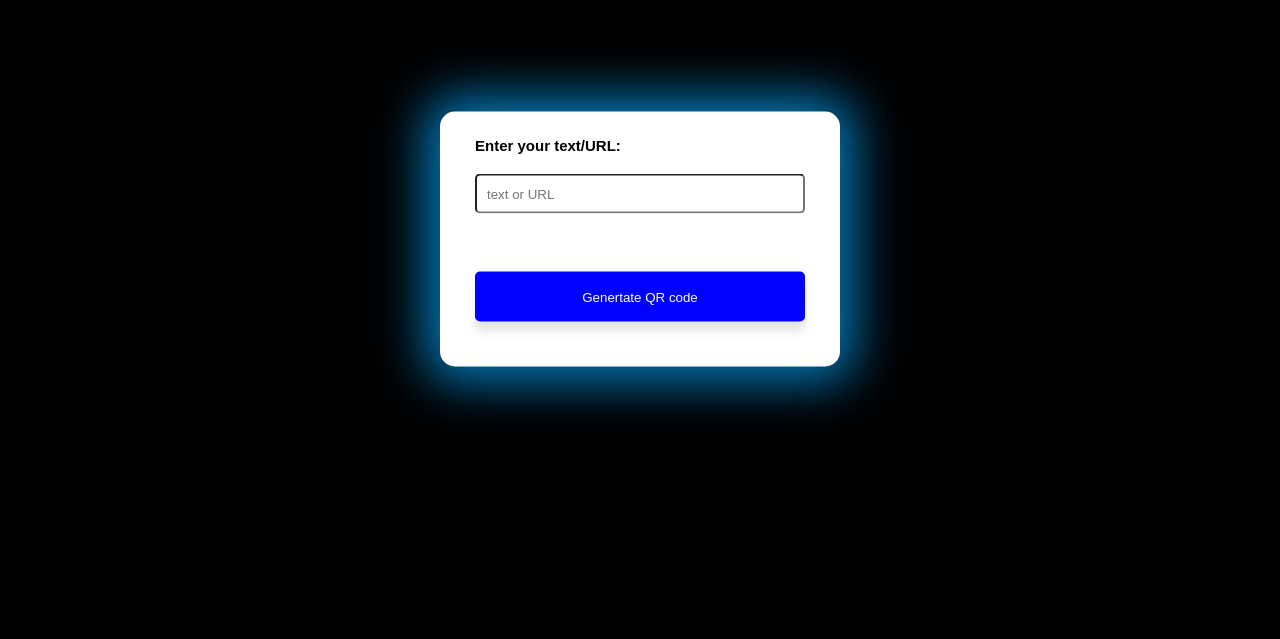
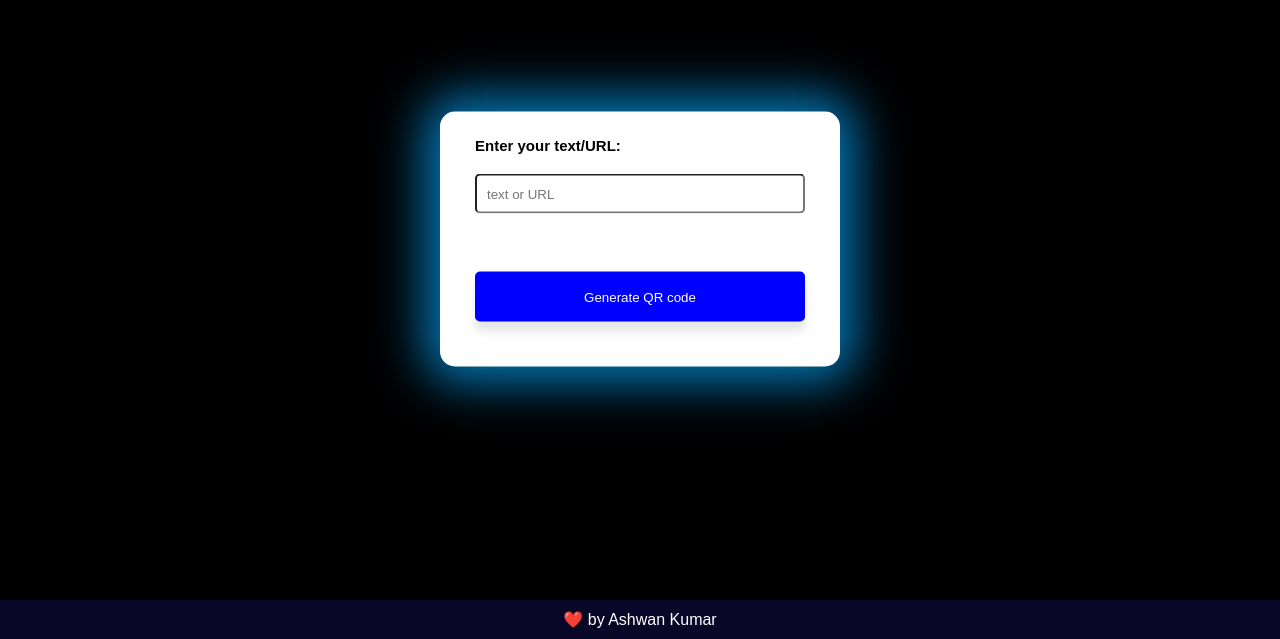
Before and after one commit to Ashwan-uyyala/QR-Generator, a plain HTML site: page index.html in a window 1280 px wide. Shown: the part 161-800 px from the top of the page. Drawn offline with Linux system fonts and the light colour scheme.

Commit message:
added footer

```diff
--- a/index.html
+++ b/index.html
@@ -13,19 +13,22 @@
         <div class="imgBox">
             <img src="" id="qrImage">
         </div>
-        <button onclick="generateQR()">Genertate QR code</button>
+        <button onclick="generateQR()">Generate QR code</button>
+    </div>
 
-    </div>
+    <footer>
+        <p> ❤️ by Ashwan Kumar</p>
+    </footer>
+
     <script>
-        let imgBox=document.getElementById("imgBox");
-        let qrImage=document.getElementById("qrImage");
-        let qrText=document.getElementById("qrText");
+        let imgBox = document.getElementById("imgBox");
+        let qrImage = document.getElementById("qrImage");
+        let qrText = document.getElementById("qrText");
 
-        function generateQR(){
-                qrImage.src="https://api.qrserver.com/v1/create-qr-code/?size=150x150&data="+qrText.value;
-                imgBox.classList.add("show-img");
+        function generateQR() {
+            qrImage.src = "https://api.qrserver.com/v1/create-qr-code/?size=150x150&data=" + qrText.value;
+            imgBox.classList.add("show-img");
         }
-
     </script>
 </body>
 </html>
--- a/style.css
+++ b/style.css
@@ -7,6 +7,16 @@
 
 body{
     background-color: black;
+}
+
+footer {
+    position: fixed;
+    bottom: 0;
+    width: 100%;
+    background-color: #1a156e5b;
+    color: white;
+    padding: 10px;
+    text-align: center;
 }
 
 .container{
```
